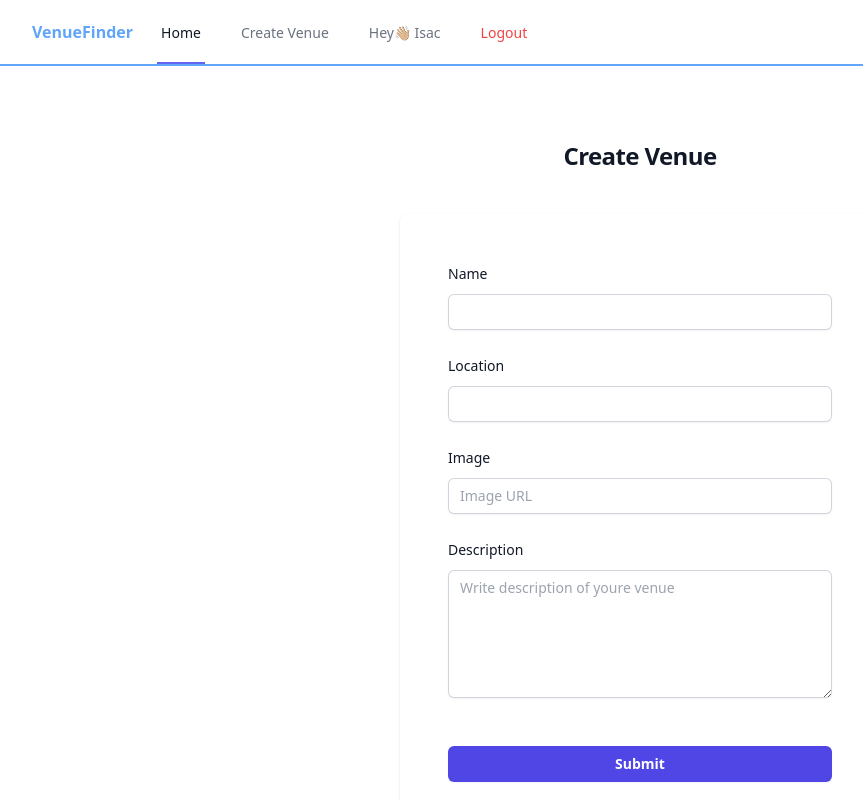
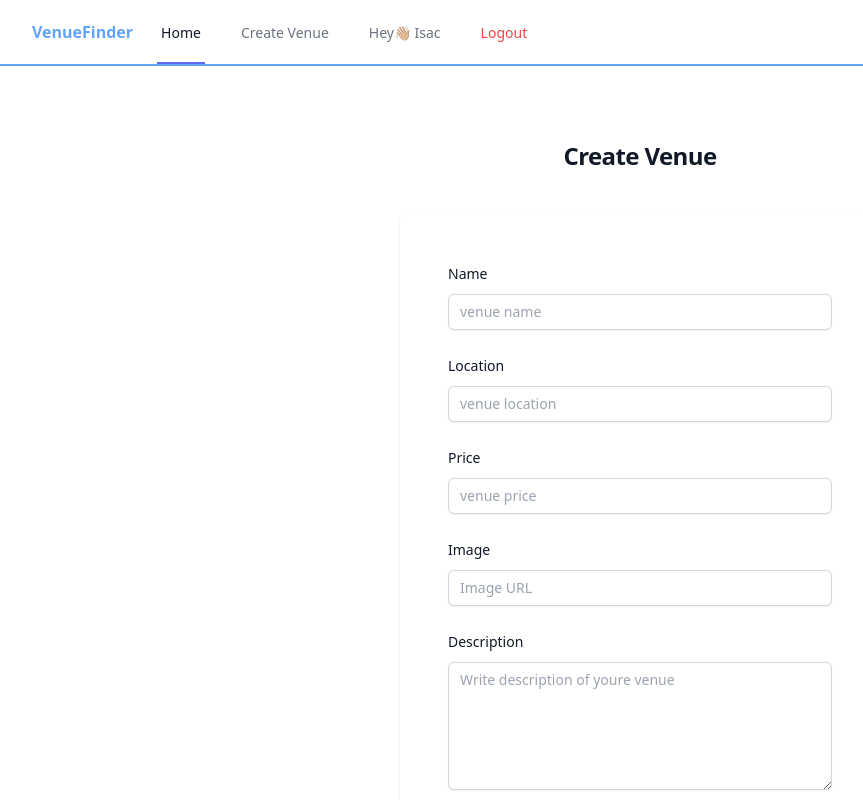
Before and after one commit to IsacHolstad/venuefinder, a React (Create React App) app: page /createvenue in a window 1280 px wide. Shown: the top 800 px of the page, without its empty margins (0-863 px from the left). Built offline with nearby package versions, Linux system fonts and the light colour scheme.

Commit message:
buttons matching

```diff
--- a/src/components/views/CreateVenue.js
+++ b/src/components/views/CreateVenue.js
@@ -21,7 +21,7 @@
                                         id="name"
                                         name="name"
                                         type="text"
-                                        autoComplete="email"
+                                        placeholder="venue name"
                                         required
                                         className="block w-full rounded-md border-0 py-1.5 text-gray-900 shadow-sm ring-1 ring-inset ring-gray-300 placeholder:text-gray-400 focus:ring-2 focus:ring-inset focus:ring-indigo-600 sm:text-sm sm:leading-6"
                                     />
@@ -36,6 +36,22 @@
                                         id="location"
                                         name="location"
                                         type="text"
+                                        placeholder="venue location"
+                                        required
+                                        className="block w-full rounded-md border-0 py-1.5 text-gray-900 shadow-sm ring-1 ring-inset ring-gray-300 placeholder:text-gray-400 focus:ring-2 focus:ring-inset focus:ring-indigo-600 sm:text-sm sm:leading-6"
+                                    />
+                                </div>
+                            </div>
+                            <div>
+                                <label htmlFor="price" className="block text-sm font-medium leading-6 text-gray-900">
+                                    Price
+                                </label>
+                                <div className="mt-2">
+                                    <input
+                                        id="price"
+                                        name="price"
+                                        type="text"
+                                        placeholder="venue price"
                                         required
                                         className="block w-full rounded-md border-0 py-1.5 text-gray-900 shadow-sm ring-1 ring-inset ring-gray-300 placeholder:text-gray-400 focus:ring-2 focus:ring-inset focus:ring-indigo-600 sm:text-sm sm:leading-6"
                                     />
@@ -55,7 +71,6 @@
                                     />
                                 </div>
                             </div>
-
                             <div>
                                 <label htmlFor="description" className="block text-sm font-medium leading-6 text-gray-900">
                                     Description
@@ -75,9 +90,9 @@
                             <div>
                                 <button
                                     type="submit"
-                                    className="flex w-full justify-center rounded-md bg-indigo-600 px-3 py-1.5 text-sm font-semibold leading-6 text-white shadow-sm hover:bg-indigo-500 focus-visible:outline focus-visible:outline-2 focus-visible:outline-offset-2 focus-visible:outline-indigo-600"
+                                    className="flex w-full justify-center rounded-md  px-3.5 py-2.5 text-sm font-semibold text-white shadow-sm bg-indigo-600 hover:bg-indigo-500 focus-visible:outline focus-visible:outline-2 focus-visible:outline-offset-2 focus-visible:outline-indigo-600"
                                 >
-                                    Submit
+                                    Post Venue
                                 </button>
                             </div>
                         </form>
--- a/src/components/views/Home.js
+++ b/src/components/views/Home.js
@@ -47,7 +47,7 @@
                                 </div>
                                 <h3 className="mt-4 text-sm text-gray-700">{venue.name}</h3>
                                 <h3 className="text-sm text-gray-700">rating: {venue.rating}/10</h3>
-                                <Link to={`venuedetail/${venue.id}`} className="rounded-md bg-indigo-600 px-3.5 py-2.5 text-sm font-semibold text-white shadow-sm hover:bg-indigo-500 focus-visible:outline focus-visible:outline-2 focus-visible:outline-offset-2 focus-visible:outline-indigo-600">
+                                <Link to={`venuedetail/${venue.id}`} className="rounded-md  px-3.5 py-2.5 text-sm font-semibold text-white shadow-sm bg-indigo-600 hover:bg-indigo-500 focus-visible:outline focus-visible:outline-2 focus-visible:outline-offset-2 focus-visible:outline-indigo-600">
                                     <button className="mt-4">View Venue</button>
                                 </Link>
                             </div>
--- a/src/components/views/SignIn.js
+++ b/src/components/views/SignIn.js
@@ -50,7 +50,7 @@
                             <div>
                                 <button
                                     type="submit"
-                                    className="flex w-full justify-center rounded-md bg-indigo-600 px-3 py-1.5 text-sm font-semibold leading-6 text-white shadow-sm hover:bg-indigo-500 focus-visible:outline focus-visible:outline-2 focus-visible:outline-offset-2 focus-visible:outline-indigo-600"
+                                    className="flex w-full justify-center rounded-md  px-3.5 py-2.5 text-sm font-semibold text-white shadow-sm bg-indigo-600 hover:bg-indigo-500 focus-visible:outline focus-visible:outline-2 focus-visible:outline-offset-2 focus-visible:outline-indigo-600"
                                 >
                                     Sign in
                                 </button>
--- a/src/components/views/SignUp.js
+++ b/src/components/views/SignUp.js
@@ -43,7 +43,6 @@
                                     />
                                 </div>
                             </div>
-
                             <div>
                                 <label htmlFor="password" className="block text-sm font-medium leading-6 text-gray-900">
                                     Password
@@ -65,7 +64,7 @@
                             <div>
                                 <button
                                     type="submit"
-                                    className="flex w-full justify-center rounded-md bg-indigo-600 px-3 py-1.5 text-sm font-semibold leading-6 text-white shadow-sm hover:bg-indigo-500 focus-visible:outline focus-visible:outline-2 focus-visible:outline-offset-2 focus-visible:outline-indigo-600"
+                                    className="flex w-full justify-center rounded-md  px-3.5 py-2.5 text-sm font-semibold text-white shadow-sm bg-indigo-600 hover:bg-indigo-500 focus-visible:outline focus-visible:outline-2 focus-visible:outline-offset-2 focus-visible:outline-indigo-600"
                                 >
                                     Sign Up
                                 </button>
```
